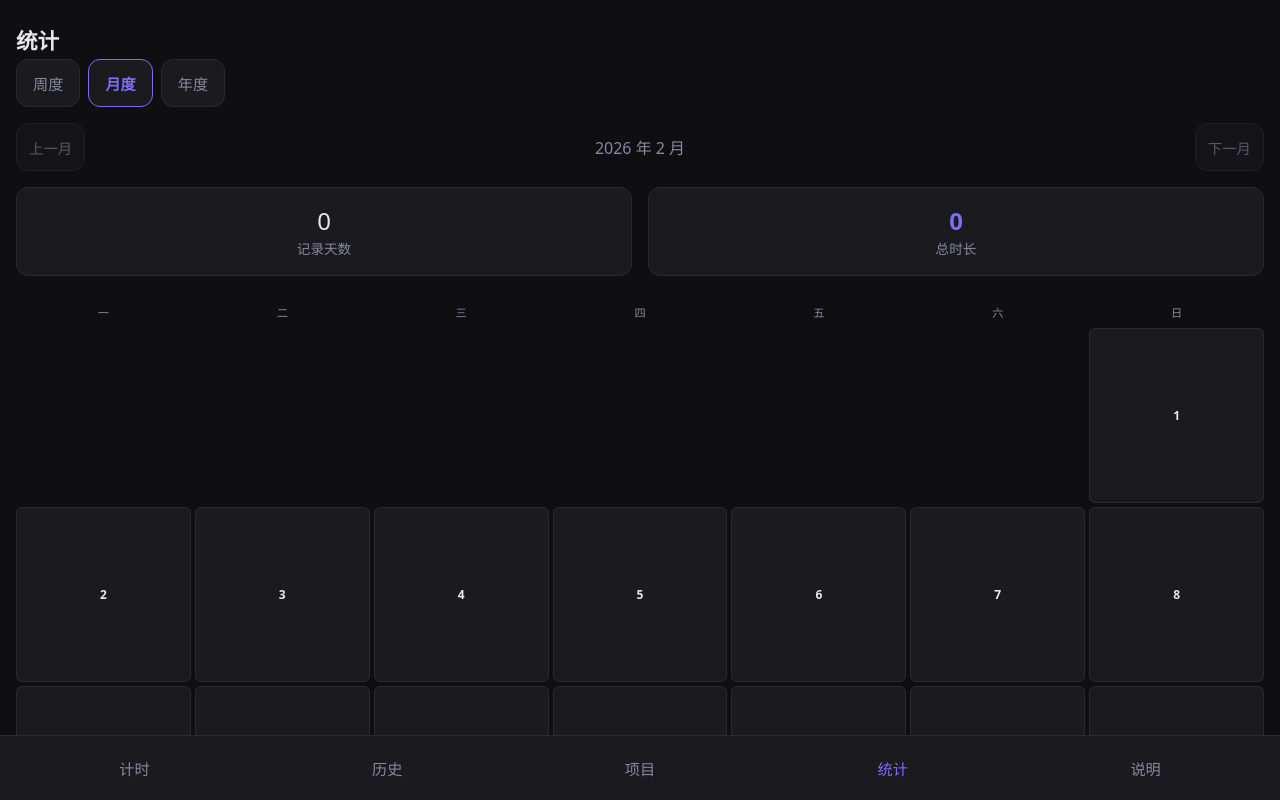
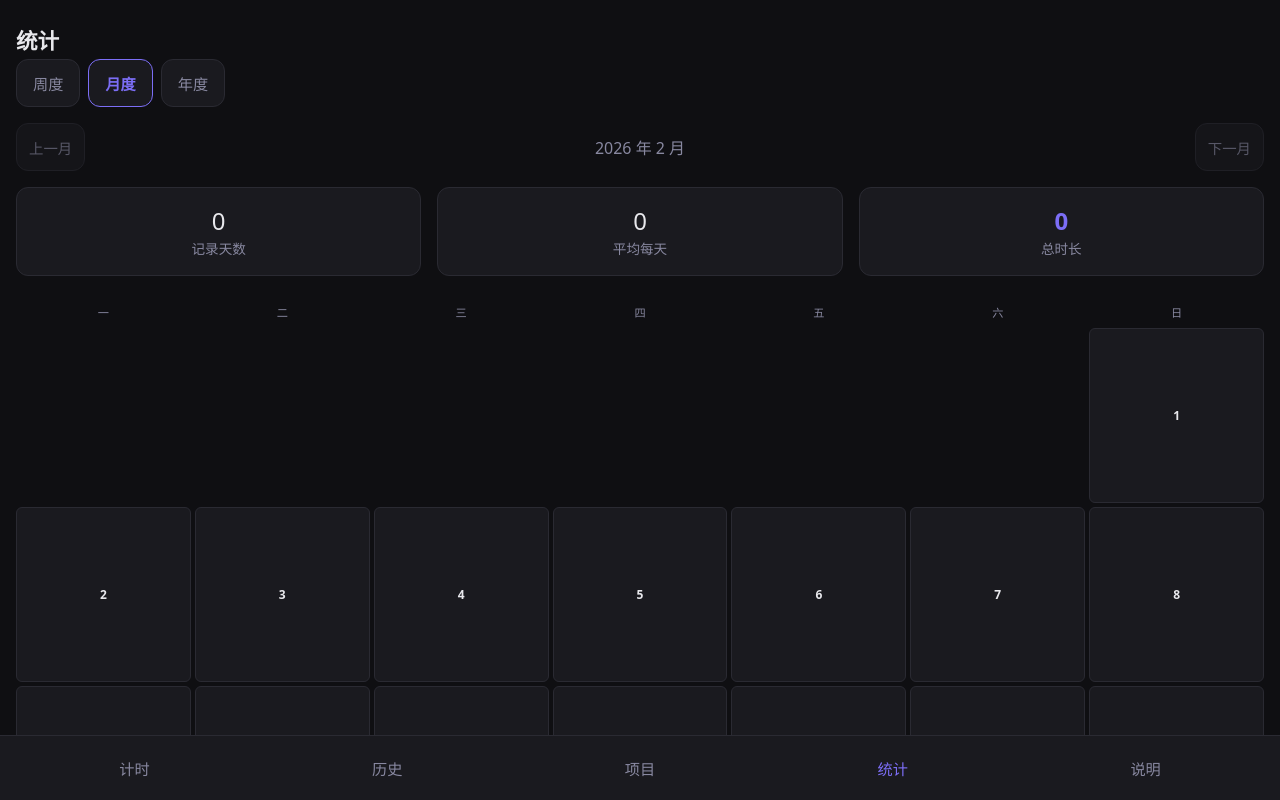
Before and after one commit to Shiina18/minimalist-time-tracker, a Vue app: page / in a window 1280 px wide. Both pictures are taken after a click on the button "月度". Shown: the top 800 px of the page. Built offline with nearby package versions, Linux system fonts and the light colour scheme.

Commit message:
chore: 月度平均每日

```diff
--- a/src/views/StatsView.vue
+++ b/src/views/StatsView.vue
@@ -172,6 +172,10 @@
         <div class="stat-item">
           <span class="stat-value">{{ recordDays }}</span>
           <span class="stat-label"> 记录天数</span>
+        </div>
+        <div class="stat-item">
+          <span class="stat-value">{{ formatDurationShort(monthAvgPerDayMs) }}</span>
+          <span class="stat-label"> 平均每天</span>
         </div>
         <div class="stat-item stat-item-total">
           <span class="stat-value">{{ formatDurationShort(totalMs) }}</span>
@@ -514,6 +518,31 @@ const totalMs = computed(() => {
 
 const recordDays = computed(() => {
   return Object.values(dailyByMonth.value).filter((ms) => ms > 0).length
+})
+
+/** 该月第一次有记录的日期（YYYY-MM-DD），无记录为 null */
+const monthFirstRecordDateKey = computed(() => {
+  const daily = dailyByMonth.value
+  const keys = Object.entries(daily)
+    .filter(([, ms]) => ms > 0)
+    .map(([k]) => k)
+  return keys.length ? keys.sort()[0] : null
+})
+
+/** 平均每天的分母：从该月第一次有记录日期到今日的天数（至少 1） */
+const monthAvgPerDayDenom = computed(() => {
+  const firstKey = monthFirstRecordDateKey.value
+  if (!firstKey) return 0
+  const [y, m, d] = firstKey.split('-').map(Number)
+  const start = new Date(y, m - 1, d).getTime()
+  const end = new Date(now.value.getFullYear(), now.value.getMonth(), now.value.getDate(), 23, 59, 59, 999).getTime()
+  const dayMs = 24 * 60 * 60 * 1000
+  return Math.max(1, Math.ceil((end - start) / dayMs))
+})
+
+const monthAvgPerDayMs = computed(() => {
+  const n = monthAvgPerDayDenom.value
+  return n > 0 ? Math.round(totalMs.value / n) : 0
 })
 
 const yearTotalMs = computed(() => {
```
